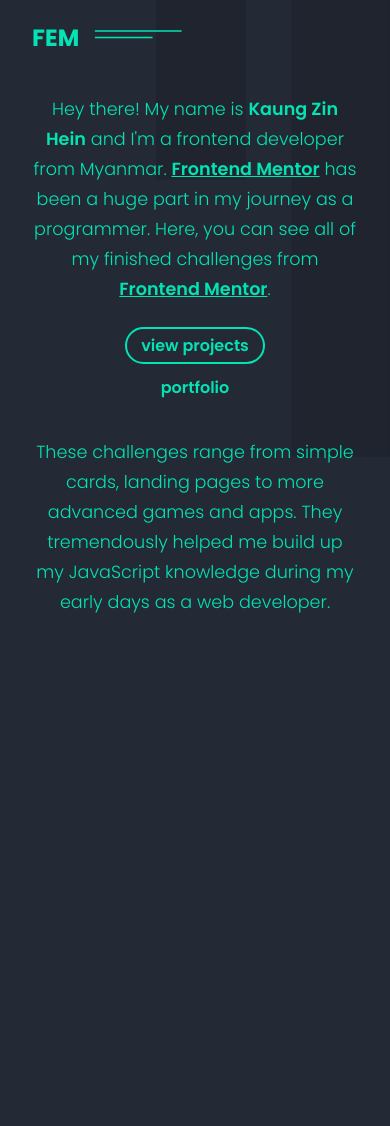
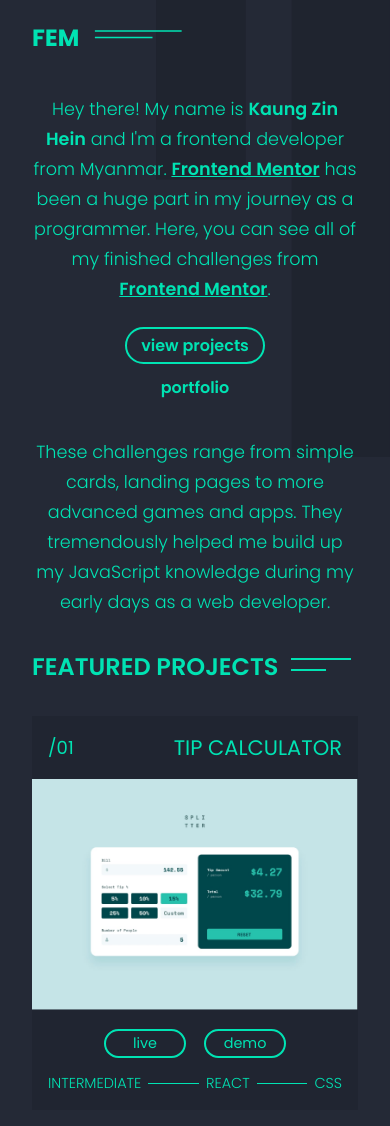
Before and after one commit to K4UNG/fem-challenge-gallary, a React (Create React App) app: page / in a window 390 px wide. Shown: the top 1126 px of the page. Before the commit the page ends 844 px from the top, so only its background shows below. Built offline with nearby package versions, Linux system fonts and the light colour scheme; the HTML template or start-up script is replaced by a standard one.

Commit message:
finish mobile home page

```diff
--- a/src/components/Featured/Featured.jsx
+++ b/src/components/Featured/Featured.jsx
@@ -1 +1,19 @@
 import styles from './Featured.module.css'
+import FeaturedItem from './FeaturedItem'
+
+export default function Featured() {
+    return <div className={styles.featured}>
+        <h2 className={styles.title}>FEATURED PROJECTS</h2>
+
+        <FeaturedItem
+            number='01'
+            title="tip calculator"
+            src="./images/tip.png"
+            live="/"
+            repo="/"
+            id="someid"
+            difficulty="Intermediate"
+            tags={['React', 'CSS']}
+        />
+    </div>
+}
--- a/src/components/Featured/Featured.module.css
+++ b/src/components/Featured/Featured.module.css
@@ -0,0 +1,111 @@
+.featured {
+    margin: 2rem 0;
+}
+
+.title {
+    font-weight: 600;
+    position: relative;
+    width: max-content;
+    margin-bottom: 2rem;
+}
+
+.title::before,
+.title::after {
+    content: '';
+    height: 2px;
+    background-color: var(--cyan);
+    position: absolute;
+    left: 105%;
+}
+
+.title::before {
+    width: 60px;
+    top: 9px;
+}
+
+.title::after {
+    width: 35px;
+    top: 20px;
+}
+
+.item {
+    background-color: rgba(0, 0, 0, 0.1);
+}
+
+.top {
+    padding: 1rem;
+    display: flex;
+    align-items: center;
+    justify-content: space-between;
+    font-size: 1.125rem;
+}
+
+.top h3 {
+    font-weight: 500;
+    text-transform: uppercase;
+}
+
+.image {
+    display: inline-block;
+    overflow: hidden;
+}
+
+.image img {
+    width: 100%;
+    transition: transform 200ms ease;
+}
+
+.image:focus {
+    outline: 0;
+}
+
+.image:hover img,
+.image:focus img {
+    transform: scale(1.1);
+}
+
+.bottom {
+    padding: 0 1rem 1rem;
+}
+
+.buttons {
+    text-align: center;
+    margin: .35rem 0 1rem;
+}
+
+.buttons a {
+    display: inline-block;
+    color: var(--cyan);
+    text-decoration: none;
+    padding: 3px 0;
+    width: 80px;
+    outline: 2px solid var(--cyan);
+    border-radius: 20px;
+    margin: 0 10px;
+    font-size: .9rem;
+    outline-offset: -1px;
+    transition: background-color 200ms ease,
+            color 200ms ease;
+}
+
+.buttons a:hover,
+.buttons a:focus {
+    background-color: var(--cyan);
+    color: var(--dark-blue);
+}
+
+.tags {
+    text-transform: uppercase;
+    font-weight: 300;
+    display: flex;
+    justify-content: space-between;
+    align-items: center;
+    gap: 7px;
+    font-size: .9rem;
+}
+
+.line {
+    height: 1px;
+    width: 100%;
+    background-color: var(--cyan)
+}
--- /dev/null
+++ b/src/components/Featured/FeaturedItem.jsx
@@ -0,0 +1,44 @@
+import styles from "./Featured.module.css";
+import { Link } from "react-router-dom";
+
+export default function FeaturedItem({
+  id,
+  number,
+  title,
+  src,
+  live,
+  repo,
+  tags,
+  difficulty,
+}) {
+  return (
+    <div className={styles.item}>
+      <div className={styles.top}>
+        <div>/{number}</div>
+        <h3>{title}</h3>
+      </div>
+      <Link to={`projects/${id}`} className={styles.image}>
+        <img src={src} alt={title} />
+      </Link>
+
+      <div className={styles.bottom}>
+        <div className={styles.buttons}>
+          <a tabIndex="0" href={live} target="_blank" rel="noreferrer">
+            live
+          </a>
+          <a href={repo} target="_blank" rel="noreferrer">
+            demo
+          </a>
+        </div>
+
+        <div className={styles.tags}>
+          {difficulty}
+          <div className={styles.line} />
+          {tags[0]}
+          <div className={styles.line} />
+          {tags[1]}
+        </div>
+      </div>
+    </div>
+  );
+}
--- a/src/components/Hero/Hero.jsx
+++ b/src/components/Hero/Hero.jsx
@@ -6,12 +6,12 @@
         <img className={styles.bg} src="./images/mobile.svg" alt="mobile background pattern" />
         <img className={styles.logo} src='./images/logo.svg' alt="logo" />
 
-        <p className={styles.text}>Hey there! My name is <span>Kaung Zin Hein</span> and I'm a frontend developer from Myanmar. <a href='https://www.frontendmentor.io' target="_blank">Frontend Mentor</a> has been a huge part in my journey as a programmer. Here, you can see all of my finished challenges from <a href='https://www.frontendmentor.io' target="_blank">Frontend Mentor</a>.</p>
+        <p className={styles.text}>Hey there! My name is <span>Kaung Zin Hein</span> and I'm a frontend developer from Myanmar. <a href='https://www.frontendmentor.io' rel="noreferrer" target="_blank">Frontend Mentor</a> has been a huge part in my journey as a programmer. Here, you can see all of my finished challenges from <a href='https://www.frontendmentor.io' rel="noreferrer" target="_blank">Frontend Mentor</a>.</p>
 
         <div className={styles.buttons}>
             <Link className={styles.button} to="/projects">view projects</Link>
             <br/>
-            <a className={styles.button} href='/' target="_blank">portfolio</a>
+            <a className={styles.button} href='/' rel="noreferrer" target="_blank">portfolio</a>
         </div>
 
         <p className={styles.text}>These challenges range from simple cards, landing pages to more advanced games and apps. They tremendously helped me build up my JavaScript knowledge during my early days as a web developer.</p>
--- a/src/components/Hero/Hero.module.css
+++ b/src/components/Hero/Hero.module.css
@@ -49,11 +49,13 @@
     transition-delay: 100ms;
 }
 
-.button:first-child:hover {
+.button:first-child:hover,
+.button:first-child:focus {
     color: var(--dark-blue);
 }
 
-.button:first-child:hover::after {
+.button:first-child:hover::after,
+.button:first-child:focus::after {
     top: 0;
 }
 
@@ -71,9 +73,11 @@
 
 .button:last-child {
     padding: 5px 0;
+    outline: 0;
 }
 
-.button:last-child:hover::after {
+.button:last-child:hover::after,
+.button:last-child:focus::after {
     transform: translateX(-50%) scaleX(1);
     transform-origin: left;
 }
@@ -81,7 +85,7 @@
 .button:last-child:after {
     content: '';
     width: 100%;
-    height: 1px;
+    height: 2px;
     background-color: var(--cyan);
     position: absolute;
     top: 100%;
--- a/src/pages/Home.jsx
+++ b/src/pages/Home.jsx
@@ -1,7 +1,9 @@
 import Hero from "../components/Hero/Hero"
+import Featured from "../components/Featured/Featured"
 
 export default function Home() {
     return <div className="wrapper">
         <Hero />
+        <Featured />
     </div>
 }
```
